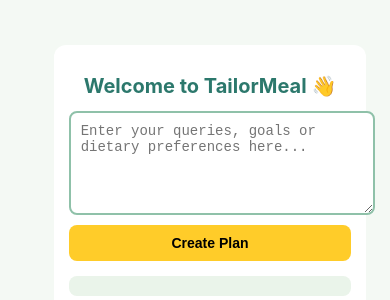
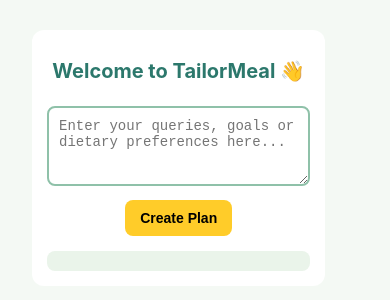
Before and after one commit to Ashwini-Pandya/vite-project, a React (Vite) app: page / in a window 390 px wide. Shown: the part 264-564 px from the top of the page. Built offline with nearby package versions, Linux system fonts and the light colour scheme; no server answers.

Commit message:
mobile-responsive

```diff
--- a/src/index.css
+++ b/src/index.css
@@ -6,7 +6,6 @@ body {
   align-items: center;
   height: 100vh;
   margin: 0;
-  padding: 20px;
 }
 
 .container {
@@ -14,8 +13,9 @@ body {
   padding: 20px;
   border-radius: 12px;
   text-align: center;
-  width: 90%; /* Use a percentage instead of a fixed width */
-  max-width: 500px; /* Ensure it doesn't get too wide */
+  max-width: 500px; /* Use max-width for better responsiveness */
+  width: 90%; /* Allow the container to take up to 90% of the viewport width */
+  box-sizing: border-box; /* Include padding in width calculation */
 }
 
 .title {
@@ -24,18 +24,16 @@ body {
 }
 
 .query-box {
-  width: 100%; /* Make it responsive */
-  max-width: 480px; /* Ensure it doesn't stretch too much */
+  width: 100%; /* Make the query box take full width */
   height: 80px;
   padding: 10px;
   border: 2px solid #8fc1a9;
   border-radius: 8px;
   font-size: 16px;
   outline: none;
-  margin: 0 auto; /* Centering the element */
-  display: block; /* Ensures proper alignment */
+  margin-top: 10px; /* Add margin-top for spacing */
+  box-sizing: border-box; /* Include padding and border in width calculation */
 }
-
 
 .submit-btn {
   margin-top: 10px;
@@ -47,7 +45,6 @@ body {
   font-size: 16px;
   font-weight: bold;
   transition: 0.3s;
-  width: 100%; /* Make button full width on smaller screens */
 }
 
 .submit-btn:hover {
@@ -61,13 +58,10 @@ body {
   border-radius: 8px;
   font-size: 16px;
   text-align: left;
-  word-wrap: break-word;
 }
 
-/* --- Mobile Responsive Design --- */
 @media (max-width: 600px) {
   .container {
-    width: 100%; /* Use full width on mobile */
     padding: 15px;
   }
 
```
